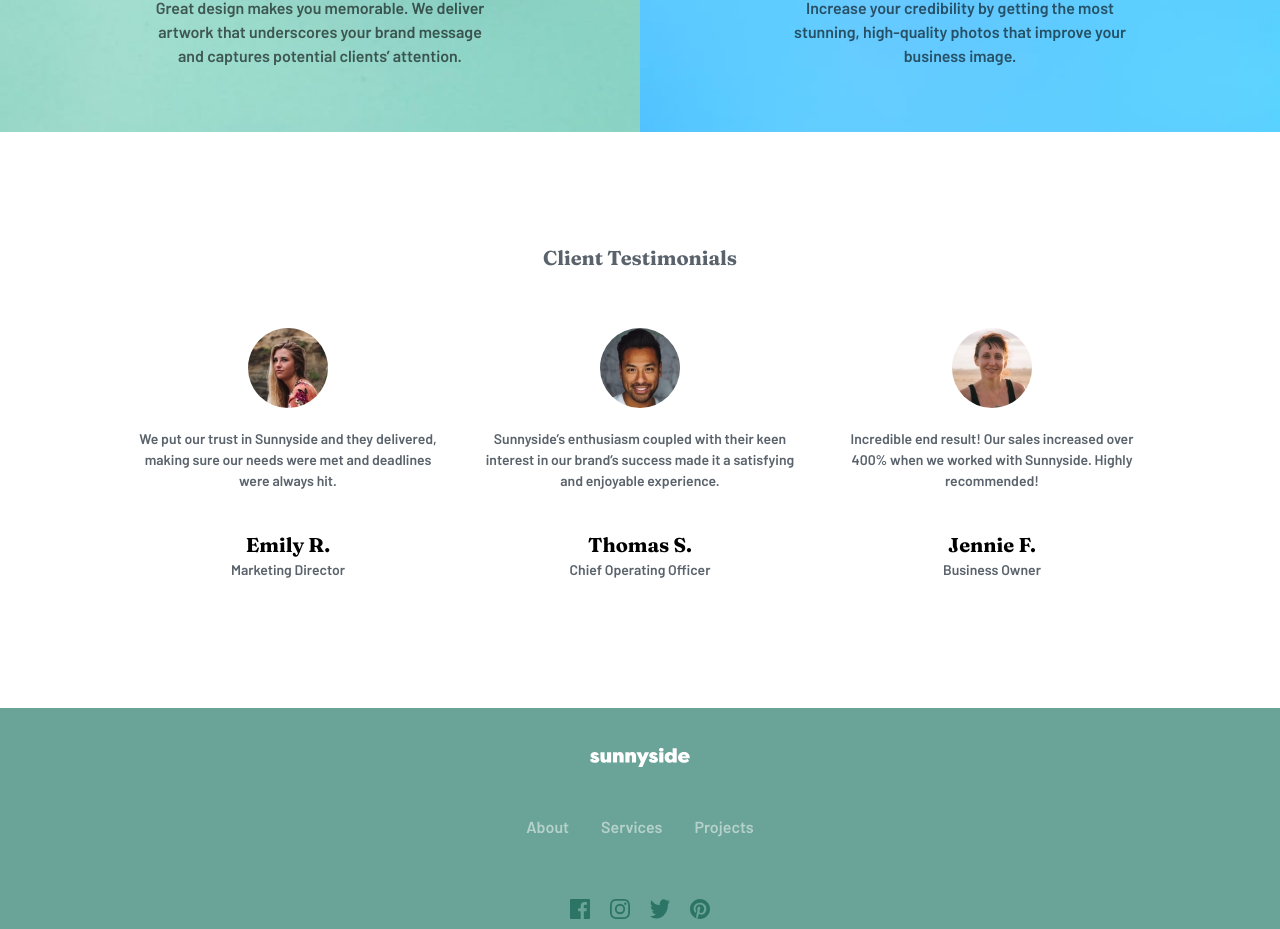
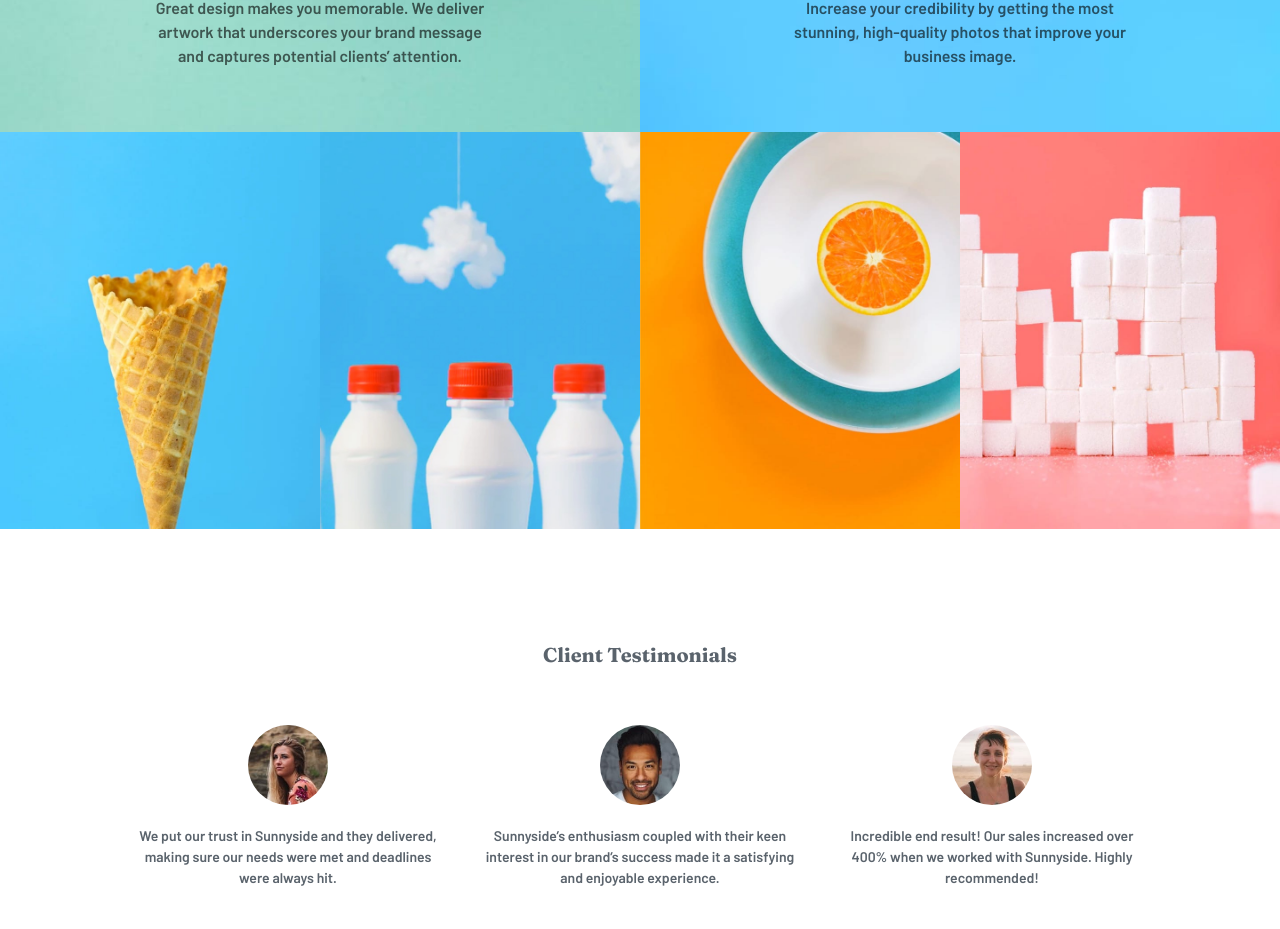
Before and after one commit to Gadd88/react, a React (Vite) app in the folder 08-landing-sunnyside/: page / in a window 1280 px wide. Shown: the part 2179-3108 px from the top of the page. Built offline with nearby package versions, Linux system fonts and the light colour scheme.

Commit message:
added last images

```diff
--- a/08-landing-sunnyside/src/components/Body.jsx
+++ b/08-landing-sunnyside/src/components/Body.jsx
@@ -3,7 +3,10 @@ import coup from '../../src/assets/images/desktop/image-stand-out.jpg'
 import berry from '../../src/assets/images/desktop/image-graphic-design.jpg'
 import orange from '../../src/assets/images/desktop/image-photography.jpg'
 import Testimonials from './Testimonials'
-
+import cone_desk from '../../src/assets/images/desktop/image-gallery-cone.jpg'
+import milk_desk from '../../src/assets/images/desktop/image-gallery-milkbottles.jpg'
+import orange_desk from '../../src/assets/images/desktop/image-gallery-orange.jpg'
+import sugar_desk from '../../src/assets/images/desktop/image-gallery-sugarcubes.jpg'
 
 const Body = () => {
   return (
@@ -59,6 +62,12 @@ const Body = () => {
                 </div>
             </div>
         </div>
+        <div className="row4 w-full grid grid-cols-4">
+            <img src={cone_desk} alt="" />
+            <img src={milk_desk} alt="" />
+            <img src={orange_desk} alt="" />
+            <img src={sugar_desk} alt="" />
+        </div>
         <Testimonials/>
     </section>
   )
```
